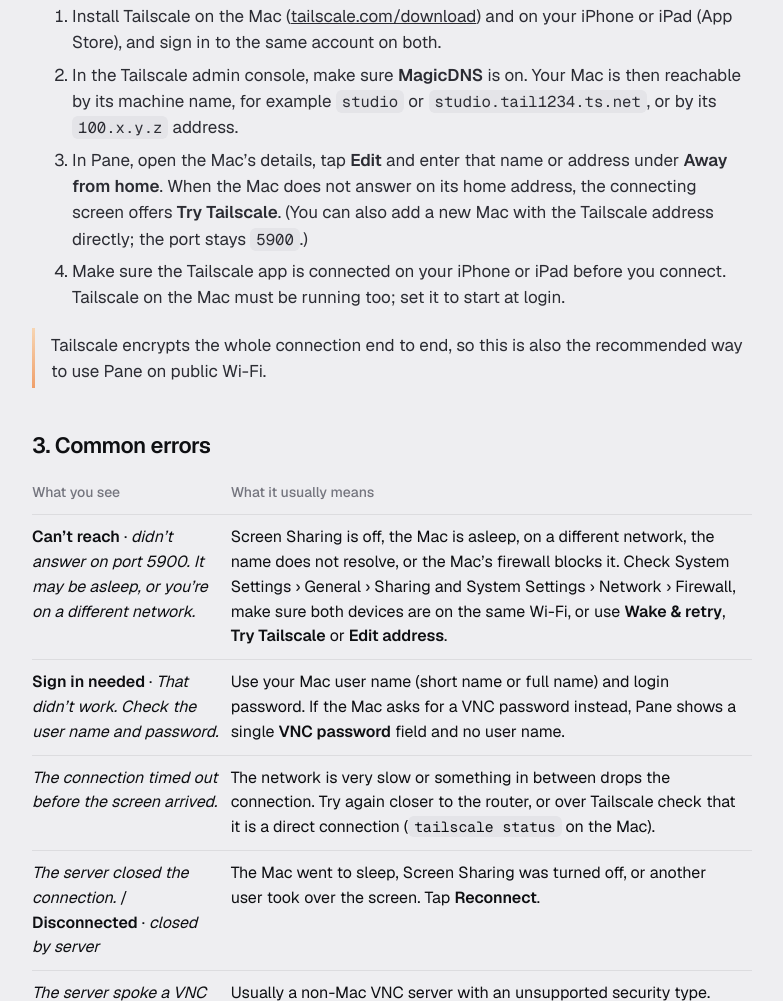
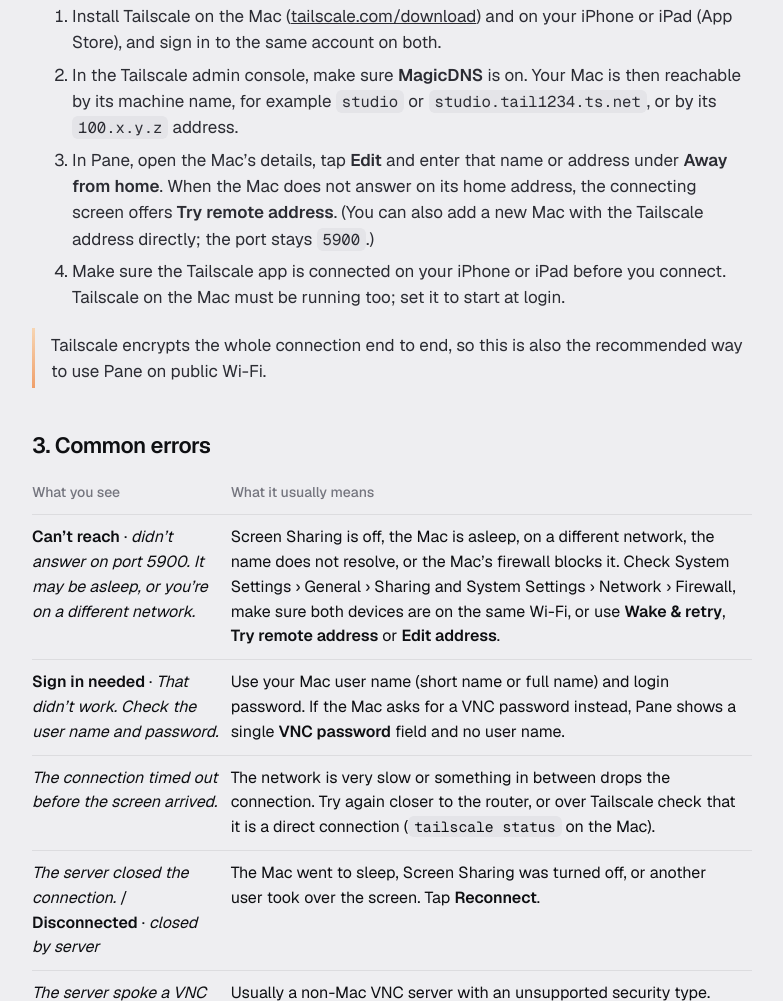
Before and after one commit to Janjiran/pane-site, a plain HTML site: page support.html in a window 1280 px wide. Shown: the part 1218-2219 px from the top of the page, without its empty margins (248-1031 px from the left). Drawn offline with nearby package versions, Linux system fonts and the light colour scheme.

Commit message:
docs: connecting screen button is now 'Try remote address'

```diff
--- a/support.html
+++ b/support.html
@@ -39,7 +39,7 @@
     <ol>
       <li>Install Tailscale on the Mac (<a href="https://tailscale.com/download/mac">tailscale.com/download</a>) and on your iPhone or iPad (App Store), and sign in to the same account on both.</li>
       <li>In the Tailscale admin console, make sure <strong>MagicDNS</strong> is on. Your Mac is then reachable by its machine name, for example <code>studio</code> or <code>studio.tail1234.ts.net</code>, or by its <code>100.x.y.z</code> address.</li>
-      <li>In Pane, open the Mac’s details, tap <strong>Edit</strong> and enter that name or address under <strong>Away from home</strong>. When the Mac does not answer on its home address, the connecting screen offers <strong>Try Tailscale</strong>. (You can also add a new Mac with the Tailscale address directly; the port stays <code>5900</code>.)</li>
+      <li>In Pane, open the Mac’s details, tap <strong>Edit</strong> and enter that name or address under <strong>Away from home</strong>. When the Mac does not answer on its home address, the connecting screen offers <strong>Try remote address</strong>. (You can also add a new Mac with the Tailscale address directly; the port stays <code>5900</code>.)</li>
       <li>Make sure the Tailscale app is connected on your iPhone or iPad before you connect. Tailscale on the Mac must be running too; set it to start at login.</li>
     </ol>
     <p class="note">Tailscale encrypts the whole connection end to end, so this is also the recommended way to use Pane on public Wi-Fi.</p>
@@ -47,7 +47,7 @@
     <h2>3. Common errors</h2>
     <table>
       <tr><th>What you see</th><th>What it usually means</th></tr>
-      <tr><td><strong>Can’t reach</strong> · <em>didn’t answer on port 5900. It may be asleep, or you’re on a different network.</em></td><td>Screen Sharing is off, the Mac is asleep, on a different network, the name does not resolve, or the Mac’s firewall blocks it. Check System Settings › General › Sharing and System Settings › Network › Firewall, make sure both devices are on the same Wi-Fi, or use <strong>Wake &amp; retry</strong>, <strong>Try Tailscale</strong> or <strong>Edit address</strong>.</td></tr>
+      <tr><td><strong>Can’t reach</strong> · <em>didn’t answer on port 5900. It may be asleep, or you’re on a different network.</em></td><td>Screen Sharing is off, the Mac is asleep, on a different network, the name does not resolve, or the Mac’s firewall blocks it. Check System Settings › General › Sharing and System Settings › Network › Firewall, make sure both devices are on the same Wi-Fi, or use <strong>Wake &amp; retry</strong>, <strong>Try remote address</strong> or <strong>Edit address</strong>.</td></tr>
       <tr><td><strong>Sign in needed</strong> · <em>That didn’t work. Check the user name and password.</em></td><td>Use your Mac user name (short name or full name) and login password. If the Mac asks for a VNC password instead, Pane shows a single <strong>VNC password</strong> field and no user name.</td></tr>
       <tr><td><em>The connection timed out before the screen arrived.</em></td><td>The network is very slow or something in between drops the connection. Try again closer to the router, or over Tailscale check that it is a direct connection (<code>tailscale status</code> on the Mac).</td></tr>
       <tr><td><em>The server closed the connection.</em> / <strong>Disconnected</strong> · <em>closed by server</em></td><td>The Mac went to sleep, Screen Sharing was turned off, or another user took over the screen. Tap <strong>Reconnect</strong>.</td></tr>
```
